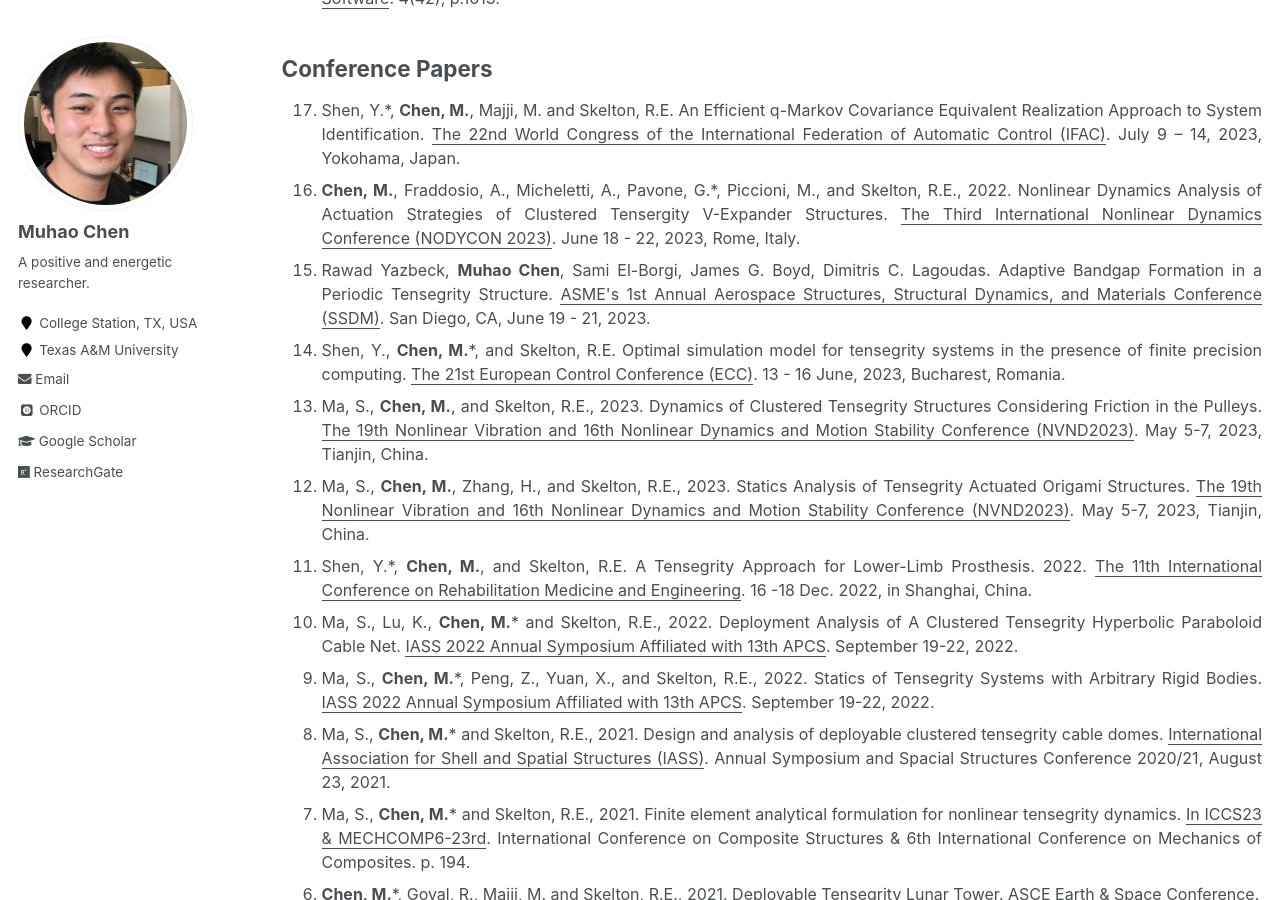
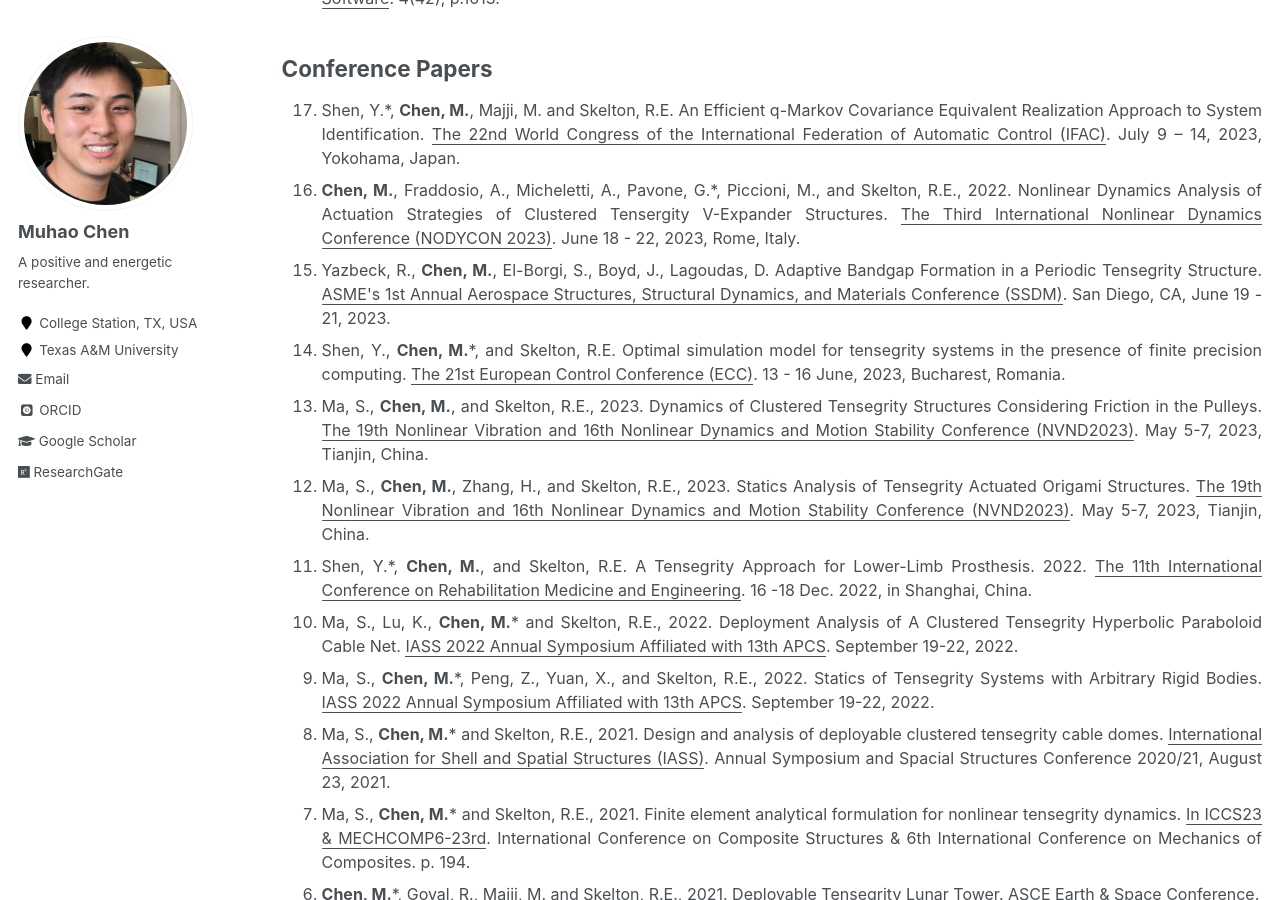
Before and after one commit to Muhao-Chen/muhao-chen.github.io, a Jekyll site: the page built from _pages/publication.md, in a window 1280 px wide and 900 px high, scrolled down 1384 px. Built offline with Jekyll 4.4.1, drawn with Linux system fonts in a browser that asks for light colours; some web fonts are replaced.

Commit message:
Update publication.md

```diff
--- a/_pages/publication.md
+++ b/_pages/publication.md
@@ -45,7 +45,7 @@ toc: true
 <ol reversed>
 <li> Shen, Y.*, <strong>Chen, M.</strong>, Majji, M. and Skelton, R.E. An Efficient q-Markov Covariance Equivalent Realization Approach to System Identification. <u>The 22nd World Congress of the International Federation of Automatic Control (IFAC)</u>. July 9 – 14, 2023, Yokohama, Japan. </li>
 <li> <strong>Chen, M.</strong>, Fraddosio, A., Micheletti, A., Pavone, G.*, Piccioni, M., and Skelton, R.E., 2022. Nonlinear Dynamics Analysis of Actuation Strategies of Clustered Tensergity V-Expander Structures. <u>The Third International Nonlinear Dynamics Conference (NODYCON 2023)</u>. June 18 - 22, 2023, Rome, Italy. </li>
-<li> Rawad Yazbeck, <strong>Muhao Chen</strong>, Sami El-Borgi, James G. Boyd, Dimitris C. Lagoudas. Adaptive Bandgap Formation in a Periodic Tensegrity Structure. <u>ASME's 1st Annual Aerospace Structures, Structural Dynamics, and Materials Conference (SSDM)</u>. San Diego, CA, June 19 - 21, 2023. </li>
+<li> Yazbeck, R., <strong>Chen, M.</strong>, El-Borgi, S., Boyd, J., Lagoudas, D. Adaptive Bandgap Formation in a Periodic Tensegrity Structure. <u>ASME's 1st Annual Aerospace Structures, Structural Dynamics, and Materials Conference (SSDM)</u>. San Diego, CA, June 19 - 21, 2023. </li>
 <li> Shen, Y., <strong>Chen, M.</strong>*, and Skelton, R.E. Optimal simulation model for tensegrity systems in the presence of finite precision computing. <u>The 21st European Control Conference (ECC)</u>. 13 - 16 June, 2023, Bucharest, Romania. </li>
 <li> Ma, S., <strong>Chen, M.</strong>, and Skelton, R.E., 2023. Dynamics of Clustered Tensegrity Structures Considering Friction in the Pulleys. <u>The 19th Nonlinear Vibration and 16th Nonlinear Dynamics and Motion Stability Conference (NVND2023)</u>.  May 5-7, 2023, Tianjin, China. </li>
 <li> Ma, S., <strong>Chen, M.</strong>, Zhang, H., and Skelton, R.E., 2023. Statics Analysis of Tensegrity Actuated Origami Structures. <u>The 19th Nonlinear Vibration and 16th Nonlinear Dynamics and Motion Stability Conference (NVND2023)</u>. May 5-7, 2023, Tianjin, China. </li>
```
